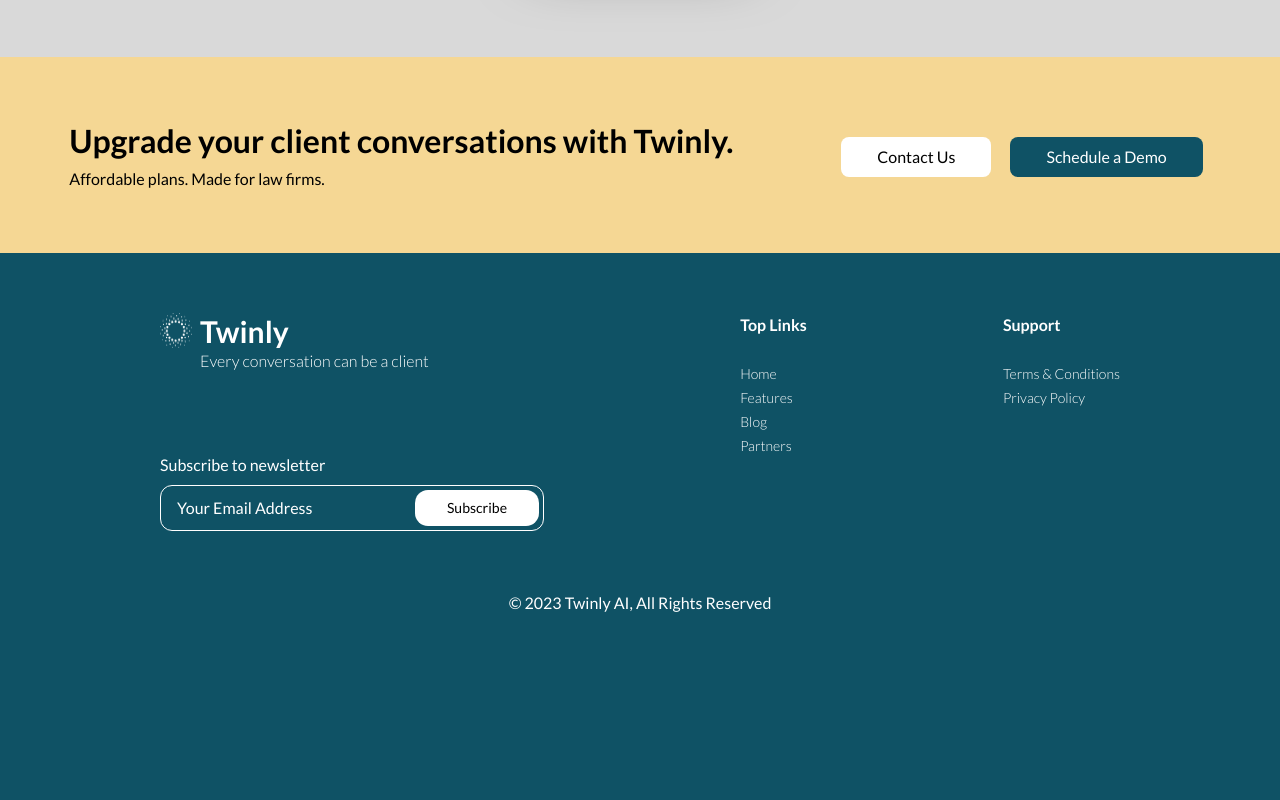
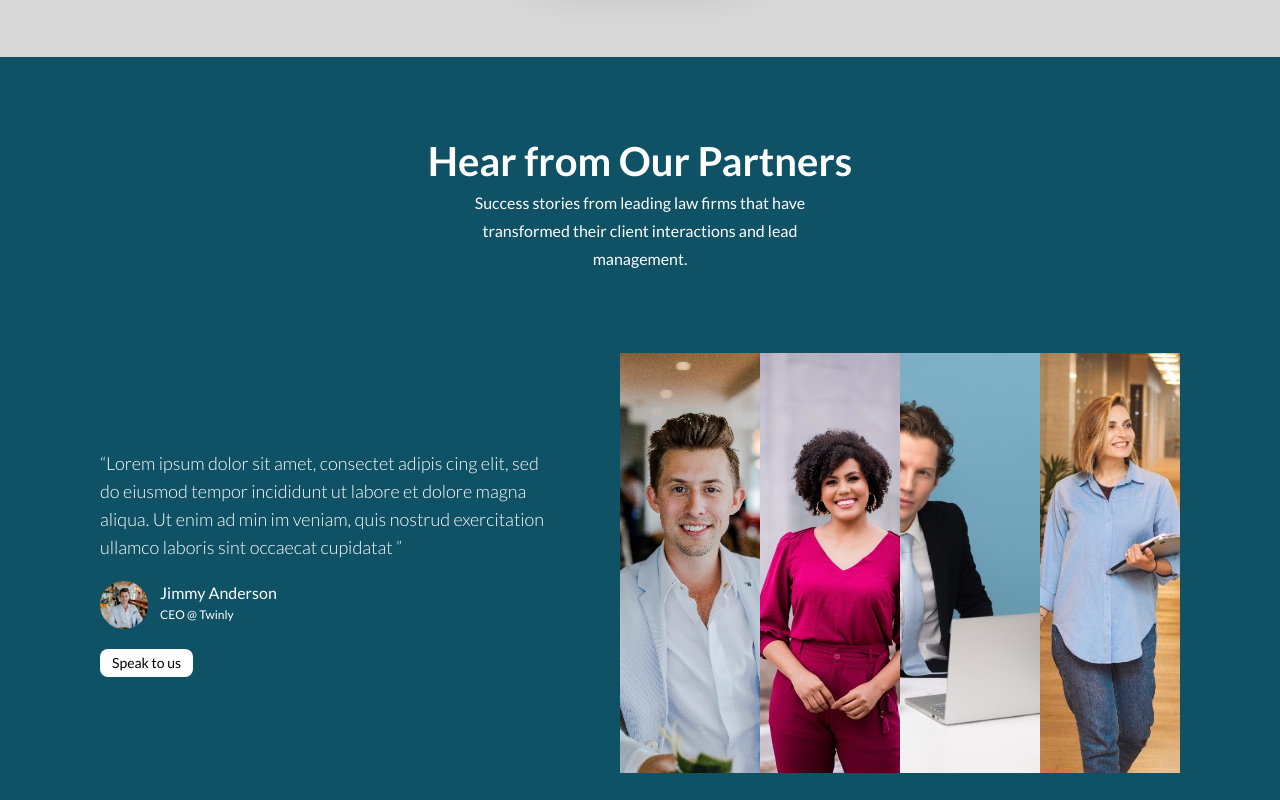
Before and after one commit to MadihaRehman-web/Twinly-Landing-Page-Tailwind, a website: page index.html in a window 1280 px wide. Shown: the part 5600-6400 px from the top of the page. Before the commit the page ends 6275 px from the top, so only its background shows below. Drawn offline with nearby package versions, Linux system fonts and the light colour scheme; files that its build step writes are made by us from their sources.

Commit message:
Create growth section

```diff
--- a/index.html
+++ b/index.html
@@ -590,6 +590,79 @@ li<!DOCTYPE html>
           <button class="btn-primary">Request an Integration</button>
         </div>
       </section>
+      <section class="bg-primary px-25 py-20">
+        <div class="text-center mb-20">
+          <h1 class="font-bold text-[2.5rem] leading-12 text-white">
+            Hear from Our Partners
+          </h1>
+          <p class="font-normal leading-7 text-white my-1 w-1/3 mx-auto">
+            Success stories from leading law firms that have transformed their
+            client interactions and lead management.
+          </p>
+        </div>
+        <div class="flex gap-x-10">
+          <div class="flex flex-col gap-5 justify-center w-1/2">
+            <p class="font-light text-lg leading-7 text-white">
+              “Lorem ipsum dolor sit amet, consectet adipis cing elit, sed do
+              eiusmod tempor incididunt ut labore et dolore magna aliqua. Ut
+              enim ad min im veniam, quis nostrud exercitation ullamco laboris
+              sint occaecat cupidatat ”
+            </p>
+            <div class="flex gap-3">
+              <div class="h-12 w-12 rounded-[50%] overflow-hidden">
+                <img
+                  src="./assets/main/partners-section/partner-1.jpg"
+                  alt=""
+                  class="h-full w-full object-cover object-center"
+                />
+              </div>
+              <div>
+                <span class="block font-medium leading-6 text-white"
+                  >Jimmy Anderson</span
+                >
+                <span class="block font-normal text-xs leading-5 text-white"
+                  >CEO @ Twinly</span
+                >
+              </div>
+            </div>
+            <button
+              class="text-sm bg-white rounded-lg px-3 py-1 max-w-max cursor-pointer"
+            >
+              Speak to us
+            </button>
+          </div>
+          <div class="flex justify-end w-2/3">
+            <div class="h-105 w-35 overflow-hidden hover:flex-1">
+              <img
+                src="./assets/main/partners-section/partner-1.jpg"
+                alt=""
+                class="h-full w-full object-cover object-center"
+              />
+            </div>
+            <div class="h-105 w-35 overflow-hidden hover:flex-1">
+              <img
+                src="./assets/main/partners-section/partner-2.jpg"
+                alt=""
+                class="h-full w-full object-cover object-center"
+              />
+            </div>
+            <div class="h-105 w-35 overflow-hidden hover:flex-1">
+              <img
+                src="./assets/main/partners-section/partner-3.jpg"
+                alt=""
+                class="h-full w-full object-cover"
+              />
+            </div>
+            <div class="h-105 w-35 overflow-hidden hover:flex-1">
+              <img
+                src="./assets/main/partners-section/partner-4.jpg"
+                alt=""
+                class="h-full w-full object-none"
+              />
+            </div>
+          </div>
+        </div>
+      </section>
       <section class="flex justify-center gap-25 bg-[#F5D794] m-auto py-15">
         <div>
           <h1 class="font-bold text-[2rem] leading-12">
```
Also changed, not shown: assets/main/partners-section/partner-1.jpg (added), assets/main/partners-section/partner-2.jpg (added), assets/main/partners-section/partner-3.jpg (added), assets/main/partners-section/partner-4.jpg (added).
